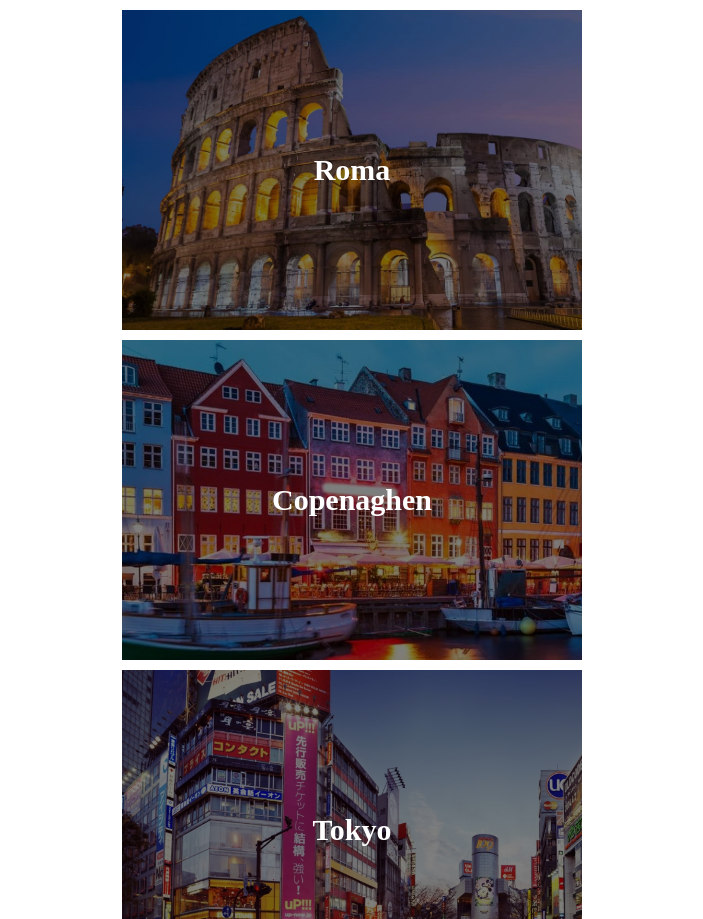
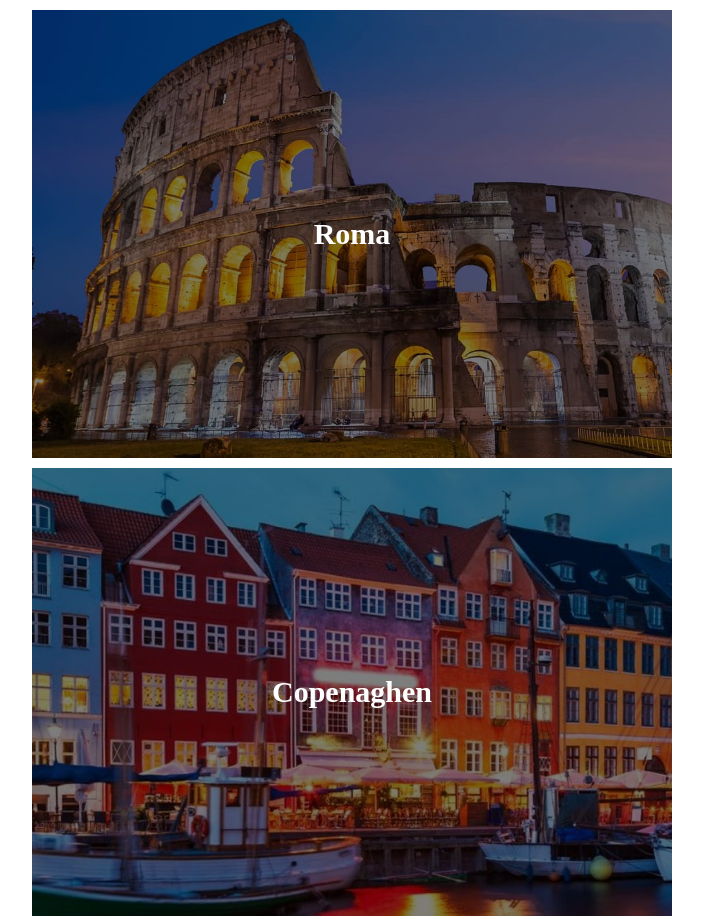
Before and after one commit to DevAngelo98/htmlcss-airbnb, a plain HTML site: page index.html in a window 1280 px wide. Shown: the top 919 px of the page, without its empty margins (288-991 px from the left). Drawn offline with Linux system fonts and the light colour scheme.

Commit message:
Finished work

```diff
--- a/assets/css/main.css
+++ b/assets/css/main.css
@@ -5,7 +5,7 @@
 }
 
 .container{
- width: 90%;
+ width: 100%;
  height: 100vh;
  margin: auto;
 }
@@ -14,8 +14,8 @@
  background-size: cover;
  background-repeat: no-repeat;
  position: relative;
- width: 40%;
- height: 40%;
+ width: 50%;
+ height: 56%;
  margin: 10px auto;
 }
 
```
